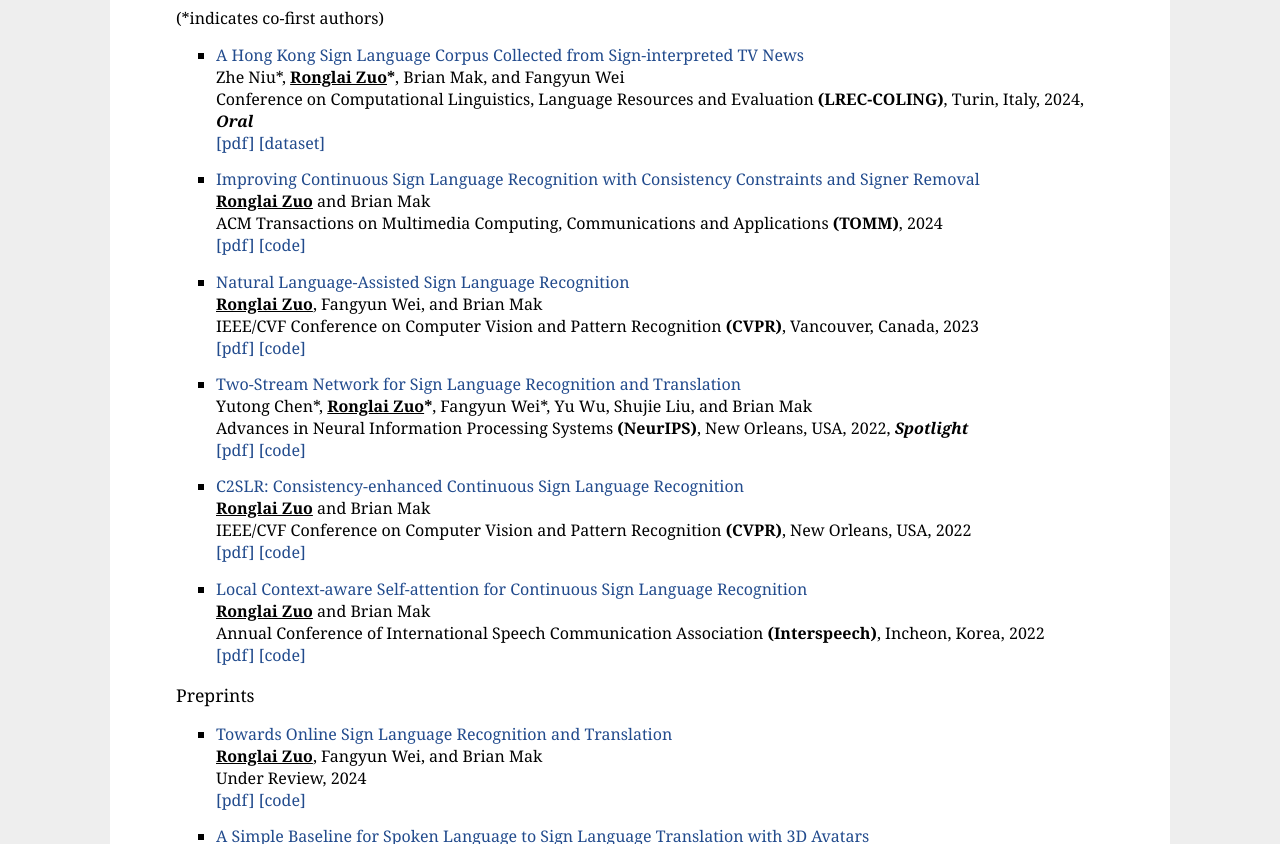
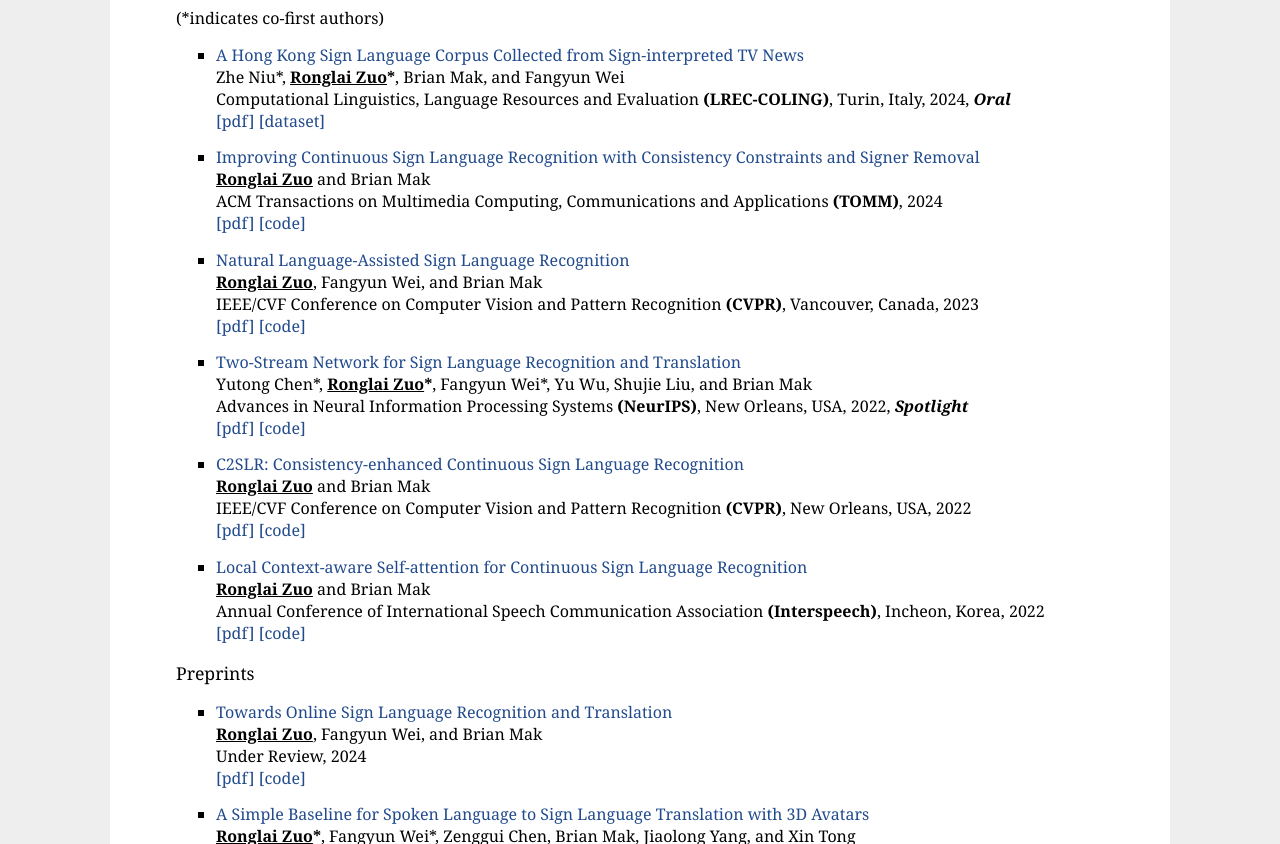
Before and after one commit to YuCHENJT/yuchenjt.github.io, a plain HTML site: page index.html in a window 1280 px wide. Shown: the part 919-1763 px from the top of the page. Drawn offline with Linux system fonts and the light colour scheme.

Commit message:
Update index.html

```diff
--- a/index.html
+++ b/index.html
@@ -86,7 +86,7 @@ Email:  <a href="mailto:rzuo@cse.ust.hk">rzuo [at] cse.ust.hk</a>; <a href="mail
     <li>
         <a href='https://tvb-hksl-news.github.io/'>A Hong Kong Sign Language Corpus Collected from Sign-interpreted TV News</a> <br>
         Zhe Niu*, <strong><u>Ronglai Zuo</u>*</strong>, Brian Mak, and Fangyun Wei<br>
-        Conference on Computational Linguistics, Language Resources and Evaluation <strong>(LREC-COLING)</strong>, Turin, Italy, 2024, <strong><i>Oral</i></strong> <br>
+        Computational Linguistics, Language Resources and Evaluation <strong>(LREC-COLING)</strong>, Turin, Italy, 2024, <strong><i>Oral</i></strong> <br>
 	<a href="https://arxiv.org/pdf/2405.00980">[pdf]</a>
         <a href="https://tvb-hksl-news.github.io/">[dataset]</a>
    </li>
```
